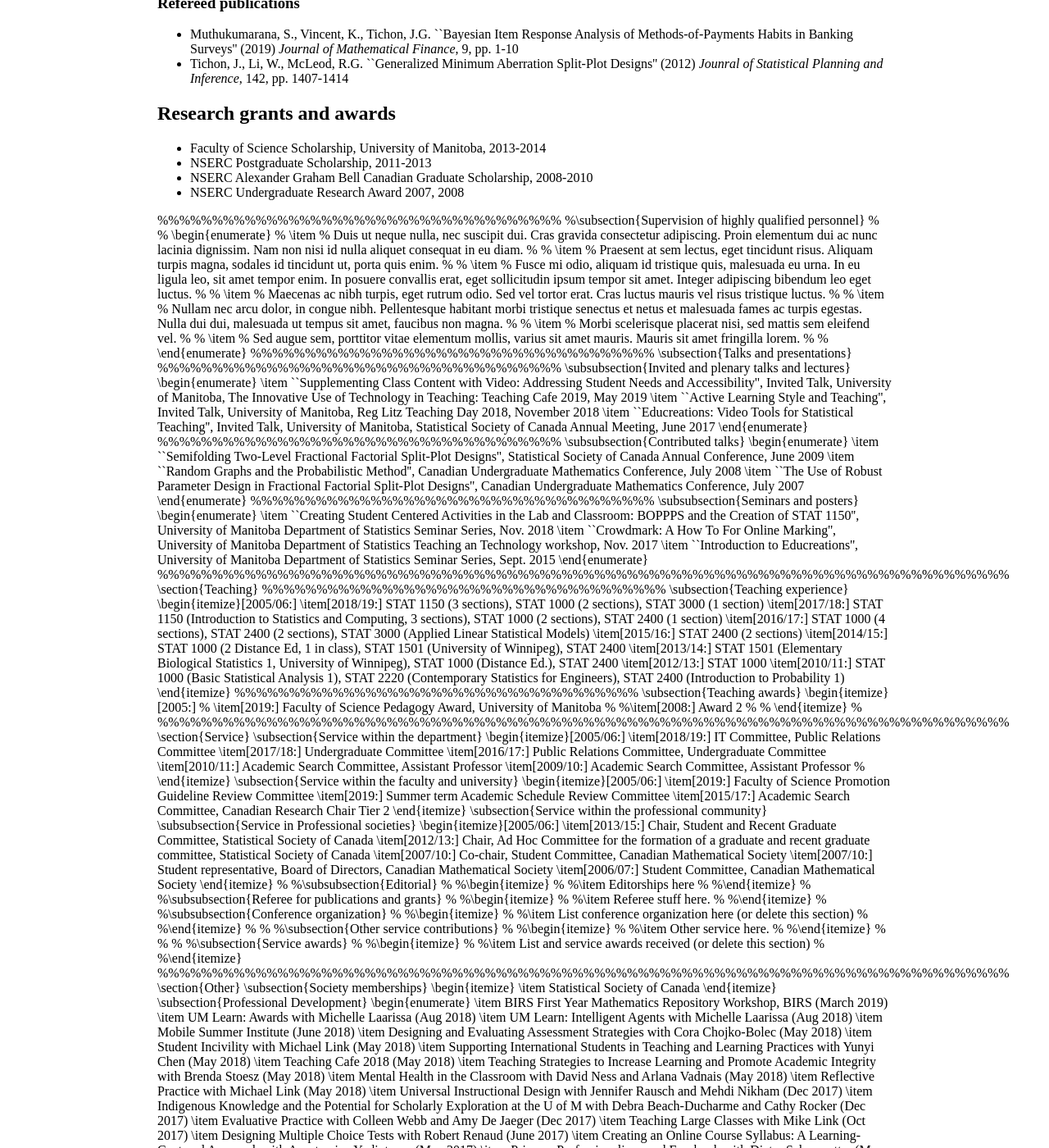
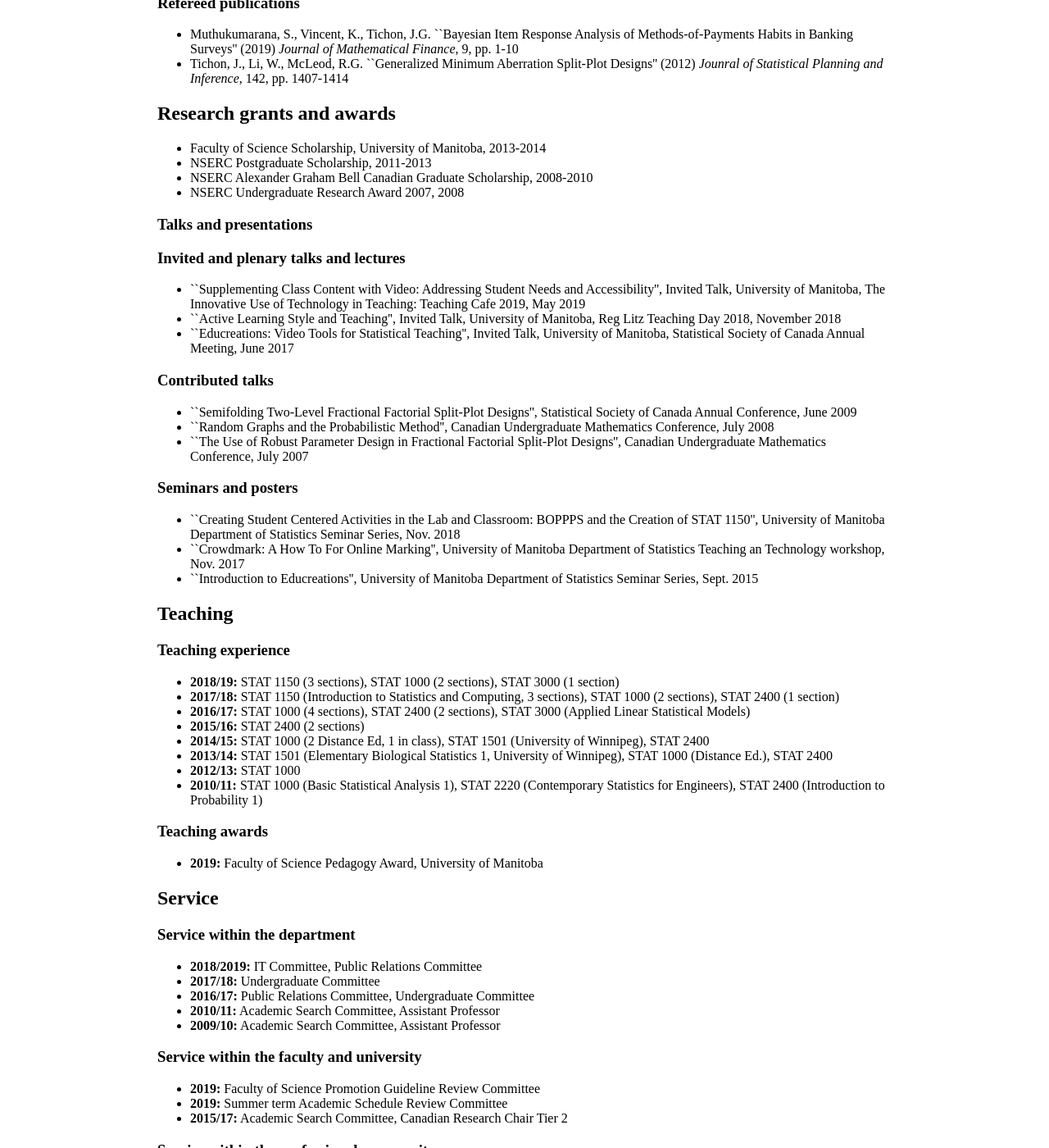
Before and after one commit to jtichon/jtichon.github.io, a Jekyll site: the page built from cv/index.html, in a window 1280 px wide and 1400 px high, scrolled down 964 px. Shown: the whole window at 82% size. Built offline with Jekyll 4.4.1, drawn with Linux system fonts in a browser that asks for light colours; some of the changed text lies outside the part shown.

Commit message:
Initial finished cv entering

```diff
--- a/cv/index.html
+++ b/cv/index.html
@@ -139,7 +139,7 @@ title: JenNa's CV
 
 			</ul>
 		</div>
-
+<!--
 %%%%%%%%%%%%%%%%%%%%%%%%%%%%%%%%%%%%%
 %\subsection{Supervision of highly qualified personnel}
 %
@@ -167,152 +167,165 @@ title: JenNa's CV
 %
 %	\end{enumerate}
 
+-->
+<div class = cvsubsection>
+	<h3> Talks and presentations </h3>
 
-%%%%%%%%%%%%%%%%%%%%%%%%%%%%%%%%%%%%%
-\subsection{Talks and presentations}
+	<div class = cvsubsubsection>
+		<h3>Invited and plenary talks and lectures </h3>
 
-%%%%%%%%%%%%%%%%%%%%%%%%%%%%%%%%%%%%%
-\subsubsection{Invited and plenary talks and lectures}
-
-	\begin{enumerate}
-	\item ``Supplementing Class Content with Video: Addressing Student Needs and Accessibility'', Invited Talk, University of Manitoba, The Innovative Use of Technology in Teaching: Teaching Cafe 2019, May 2019
-	\item ``Active Learning Style and Teaching'', Invited Talk, University of Manitoba, Reg Litz Teaching Day 2018, November 2018
-	\item
-	    ``Educreations: Video Tools for Statistical Teaching'', Invited Talk, University of Manitoba, Statistical Society of Canada Annual Meeting, June 2017
-	\end{enumerate}
+		<ul>
+	 		<li> ``Supplementing Class Content with Video: Addressing Student Needs and Accessibility'', Invited Talk, University of Manitoba, The Innovative Use of Technology in Teaching: Teaching Cafe 2019, May 2019 </li>
+	 		<li> ``Active Learning Style and Teaching'', Invited Talk, University of Manitoba, Reg Litz Teaching Day 2018, November 2018 </li>
+			<li>
+	    ``Educreations: Video Tools for Statistical Teaching'', Invited Talk, University of Manitoba, Statistical Society of Canada Annual Meeting, June 2017 </li>
+		</ul>
+	</div>
 
 
 
 
-%%%%%%%%%%%%%%%%%%%%%%%%%%%%%%%%%%%%%
-\subsubsection{Contributed talks}
 
-	\begin{enumerate}
-	\item
-		``Semifolding Two-Level Fractional Factorial Split-Plot Designs'', Statistical Society of Canada Annual Conference, June 2009
+	<div class = subsubsection>
+		<h3> Contributed talks </h3>
 
-	\item
-		``Random Graphs and the Probabilistic Method'', Canadian Undergraduate Mathematics Conference, July 2008
+		<ul>
+			<li> ``Semifolding Two-Level Fractional Factorial Split-Plot Designs'', Statistical Society of Canada Annual Conference, June 2009 </li>
 
-	\item
-		``The Use of Robust Parameter Design in Fractional Factorial Split-Plot Designs'', Canadian Undergraduate Mathematics Conference, July 2007
+			<li> ``Random Graphs and the Probabilistic Method'', Canadian Undergraduate Mathematics Conference, July 2008 </li>
+
+			<li> ``The Use of Robust Parameter Design in Fractional Factorial Split-Plot Designs'', Canadian Undergraduate Mathematics Conference, July 2007 </li>
+
+		</ul>
+
+	</div>
 
 
-	\end{enumerate}
+	<div class = subsubsection>
+		<h3> Seminars and posters </h3>
+
+		<ul>
+
+			<li>``Creating Student Centered Activities in the Lab and Classroom: BOPPPS and the Creation of STAT 1150'', University of Manitoba Department of Statistics Seminar Series, Nov. 2018 </li>
+
+	 		<li>``Crowdmark: A How To For Online Marking'', University of Manitoba Department of Statistics Teaching an Technology workshop, Nov. 2017 </li>
+
+			<li> ``Introduction to Educreations'', University of Manitoba Department of Statistics Seminar Series, Sept. 2015 </li>
+
+		</ul>
+
+	</div>
+
+</div>
+
+</div>
+
+<!-- Teaching -->
+<div class = cvsection>
+<h2> Teaching </h2>
+
+	<div class = cvsubsection>
+		<h3> Teaching experience </h3>
+
+		<ul>
+
+			<li> <b>2018/19:</b> STAT 1150 (3 sections), STAT 1000 (2 sections), STAT 3000 (1 section) </li>
+
+			<li> <b>2017/18:</b> STAT 1150 (Introduction to Statistics and Computing, 3 sections), STAT 1000 (2 sections), STAT 2400 (1 section) </li>
+
+			<li> <b>2016/17:</b> STAT 1000 (4 sections), STAT 2400 (2 sections), STAT 3000 (Applied Linear Statistical Models)</li>
+
+			<li> <b>2015/16:</b> STAT 2400 (2 sections) </li>
+
+			<li> <b>2014/15:</b> STAT 1000 (2 Distance Ed, 1 in class), STAT 1501 (University of Winnipeg), STAT 2400 </li>
+
+			<li> <b>2013/14:</b> STAT 1501 (Elementary Biological Statistics 1, University of Winnipeg), STAT 1000 (Distance Ed.), STAT 2400</li>
+
+			<li> <b>2012/13:</b> STAT 1000 </li>
+
+			<li> <b>2010/11:</b>  STAT 1000 (Basic Statistical Analysis 1), STAT 2220 (Contemporary Statistics for Engineers), STAT 2400 (Introduction to Probability 1)</li>
+
+		</ul>
+	</div>
+
+	<div class = cvsubsection>
+		<h3> Teaching awards</h3>
+
+		<ul>
+
+			<li> <b>2019:</b>  Faculty of Science Pedagogy Award, University of Manitoba </li>
+
+		</ul>
+
+	</div>
+
+<!-- Service -->
+<div class = cvsection>
+
+	<h2>Service</h2>
+
+	<div class = cvsubsection>
+		<h3>Service within the department</h3>
+
+		<ul>
+
+ 			<li> <b> 2018/2019:</b> IT Committee, Public Relations Committee </li>
+
+			<li> <b> 2017/18: </b> Undergraduate Committee </li>
+
+			<li> <b> 2016/17:</b> Public Relations Committee, Undergraduate Committee </li>
+
+			<li> <b> 2010/11:</b> Academic Search Committee, Assistant Professor </li>
+
+			<li> <b> 2009/10:</b> Academic Search Committee, Assistant Professor </li>
+
+		</ul>
+	</div>
 
 
-%%%%%%%%%%%%%%%%%%%%%%%%%%%%%%%%%%%%%
-\subsubsection{Seminars and posters}
+	<div class = cvsubsection>
+		<h3> Service within the faculty and university </h3>
 
-	\begin{enumerate}
+		<ul>
 
-	\item ``Creating Student Centered Activities in the Lab and Classroom: BOPPPS and the Creation of STAT 1150'', University of Manitoba Department of Statistics Seminar Series, Nov. 2018
+			<li> <b>2019:</b> Faculty of Science Promotion Guideline Review Committee </li>
 
-	\item ``Crowdmark: A How To For Online Marking'', University of Manitoba Department of Statistics Teaching an Technology workshop, Nov. 2017
+			<li> <b>2019:</b> Summer term Academic Schedule Review Committee </li>
 
-	\item
-		``Introduction to Educreations'', University of Manitoba Department of Statistics Seminar Series, Sept. 2015
+			<li> <b>2015/17:</b> Academic Search Committee, Canadian Research Chair Tier 2 </li>
 
-	\end{enumerate}
+		</ul>
+	</div>
 
 
-%%%%%%%%%%%%%%%%%%%%%%%%%%%%%%%%%%%%%%%%%%%%%%%%%%%%%%%%%%%%%%%%%%%%%%%%%%%%%%
+	<div class = cvsubection>
 
-\section{Teaching}
+		<h3>Service within the professional community</h3>
 
-%%%%%%%%%%%%%%%%%%%%%%%%%%%%%%%%%%%%%
-\subsection{Teaching experience}
+		<div class = cvsubsubsection>
 
-\begin{itemize}[2005/06:]
+			<h3>Service in Professional societies</h3>
 
-\item[2018/19:] STAT 1150 (3 sections), STAT 1000 (2 sections), STAT 3000 (1 section)
+			<ul>
 
-\item[2017/18:] STAT 1150 (Introduction to Statistics and Computing, 3 sections), STAT 1000 (2 sections), STAT 2400 (1 section)
+				<li> <b>2013/15:</b> Chair, Student and Recent Graduate Committee, Statistical Society of Canada </li>
 
-\item[2016/17:] STAT 1000 (4 sections), STAT 2400 (2 sections), STAT 3000 (Applied Linear Statistical Models)
+				<li> <b>2012/13:</b> Chair, Ad Hoc Committee for the formation of a graduate and recent graduate committee, Statistical Society of Canada </li>
 
-\item[2015/16:] STAT 2400 (2 sections)
+				<li> <b>2007/10:</b> Co-chair, Student Committee, Canadian Mathematical Society </li>
 
-\item[2014/15:] STAT 1000 (2 Distance Ed, 1 in class), STAT 1501 (University of Winnipeg), STAT 2400
+				<li> <b>2007/10:</b> Student representative, Board of Directors, Canadian Mathematical Society </li>
 
-\item[2013/14:] STAT 1501 (Elementary Biological Statistics 1, University of Winnipeg), STAT 1000 (Distance Ed.), STAT 2400
+				<li> <b>2006/07:</b> Student Committee, Canadian Mathematical Society </li>
 
-\item[2012/13:] STAT 1000
+			</ul>
+		</div>
 
-\item[2010/11:]  STAT 1000 (Basic Statistical Analysis 1), STAT 2220 (Contemporary Statistics for Engineers), STAT 2400 (Introduction to Probability 1)
+	</div>
 
-\end{itemize}
+</div>
 
-
-
-%%%%%%%%%%%%%%%%%%%%%%%%%%%%%%%%%%%%%
-\subsection{Teaching awards}
-
-\begin{itemize}[2005:]
-%
-\item[2019:]  Faculty of Science Pedagogy Award, University of Manitoba
-%
-%\item[2008:]  Award 2
-%
-%
-\end{itemize}
-%
-
-%%%%%%%%%%%%%%%%%%%%%%%%%%%%%%%%%%%%%%%%%%%%%%%%%%%%%%%%%%%%%%%%%%%%%%%%%%%%%%
-
-\section{Service}
-
-\subsection{Service within the department}
-
-\begin{itemize}[2005/06:]
-
-\item[2018/19:] IT Committee, Public Relations Committee
-
-\item[2017/18:] Undergraduate Committee
-
-\item[2016/17:] Public Relations Committee, Undergraduate Committee
-
-\item[2010/11:] Academic Search Committee, Assistant Professor
-
-\item[2009/10:] Academic Search Committee, Assistant Professor
-%
-\end{itemize}
-
-
-
-\subsection{Service within the faculty and university}
-
-\begin{itemize}[2005/06:]
-
-\item[2019:] Faculty of Science Promotion Guideline Review Committee
-
-\item[2019:] Summer term Academic Schedule Review Committee
-
-\item[2015/17:] Academic Search Committee, Canadian Research Chair Tier 2
-
-
-\end{itemize}
-
-
-\subsection{Service within the professional community}
-
-
-\subsubsection{Service in Professional societies}
-
-\begin{itemize}[2005/06:]
-
-\item[2013/15:] Chair, Student and Recent Graduate Committee, Statistical Society of Canada
-
-\item[2012/13:] Chair, Ad Hoc Committee for the formation of a graduate and recent graduate committee, Statistical Society of Canada
-
-\item[2007/10:] Co-chair, Student Committee, Canadian Mathematical Society
-
-\item[2007/10:] Student representative, Board of Directors, Canadian Mathematical Society
-
-\item[2006/07:] Student Committee, Canadian Mathematical Society
-
-\end{itemize}
-
+<!--
 %
 %\subsubsection{Editorial}
 %
@@ -357,60 +370,68 @@ title: JenNa's CV
 %
 %\end{itemize}
 
+-->
 
-%%%%%%%%%%%%%%%%%%%%%%%%%%%%%%%%%%%%%%%%%%%%%%%%%%%%%%%%%%%%%%%%%%%%%%%%%%%%%%
+<!-- Other -->
+<div class = cvsection>
 
-\section{Other}
+	<h2>Other</h2>
 
-\subsection{Society memberships}
+	<div class = cvsubsection>
+		<h3>Society memberships </h3>
 
-\begin{itemize}
+		<ul>
 
-\item Statistical Society of Canada
+			<li> Statistical Society of Canada </li>
 
-\end{itemize}
+		</ul>
+	</div>
 
-\subsection{Professional Development}
+	<div class = cvsubsection>
+		<h3>Professional Development </h3>
 
-\begin{enumerate}
-\item BIRS First Year Mathematics Repository Workshop, BIRS (March 2019)
-\item UM Learn: Awards with Michelle Laarissa (Aug 2018)
-\item UM Learn: Intelligent Agents with Michelle Laarissa (Aug 2018)
-\item Mobile Summer Institute (June 2018)
-\item Designing and Evaluating Assessment Strategies with Cora Chojko-Bolec (May 2018)
-\item Student Incivility with Michael Link (May 2018)
-\item Supporting International Students in Teaching and Learning Practices with Yunyi Chen (May 2018)
-\item Teaching Cafe 2018 (May 2018)
-\item Teaching Strategies to Increase Learning and Promote Academic Integrity with Brenda Stoesz (May 2018)
-\item Mental Health in the Classroom with David Ness and Arlana Vadnais (May 2018)
-\item Reflective Practice with Michael Link (May 2018)
-\item Universal Instructional Design with Jennifer Rausch and Mehdi Nikham (Dec 2017)
-\item Indigenous Knowledge and the Potential for Scholarly Exploration at the U of M with Debra Beach-Ducharme and Cathy Rocker (Dec 2017)
-\item Evaluative Practice with Colleen Webb and Amy De Jaeger (Dec 2017)
-\item Teaching Large Classes with Mike Link (Oct 2017)
-\item Designing Multiple Choice Tests with Robert Renaud (June 2017)
-\item Creating an Online Course Syllabus: A Learning-Centered Approach with Anastassiya Yudintseva (May 2017)
-\item Privacy, Professionalism, and Facebook with Dieter Schonwetter (May 2017)
-\item Constructive Alignment with Lori Wallace (May 2017)
-\item Providing Effective Feedback with Kathy Block and Miriam Unruh (Feb 2017)
-\item UM Learn - Quizzes with Michelle Laarissa (Oct 2016)
-\item Mental Health in the Classroom with David Ness and Arlana Vadnais (Oct 2016)
-\item UM Learn - Gradebook with Michelle Laarissa (Oct 2016)
-\item Teaching in Technology with Michael Link (Oct 2016)
-\item Teaching Dossier with Colleen Webb (Sept 2016)
-\item Lesson Planning with Jennifer Rausch (Sept 2016)
-\item Introduction to UM Learn with Michelle Laarissa and Lorna Allard (Sept 2016)
-\item UM Learn - Content with Michelle Laarissa and Lorna Allard (Sept 2016)
-\item Supporting Students With Disabilities with Carolyn Christie and Jeff Buhse (Mar 2016)
-\item Developing Effective Online Communication to Promote Critical Thinking with Jennifer Rausch (Mar 2016)
-\item Writing Higher Order Assessments and Test Questions (Feb 2016)
-\item Effective PowerPoint Use: How to Avoid Death by PowerPoint (Feb 2016)
-\item Student Incivility with Brandy Usick and Jackie Gruber  (Jan 2015)
-\item Reflective Practice with Michael Link (Dec 2015)
-\item Intercultural Communication with Erica Jung (Nov 2015)
-\item Visual Content in Your Teaching: Why It's Effective and How to Get it Started with Sarah Clark and Katherine Penner (Oct 2015)
-\end{enumerate}
+		<ul>
+ 			<li> BIRS First Year Mathematics Repository Workshop, BIRS (March 2019)
+ 			<li> UM Learn: Awards with Michelle Laarissa (Aug 2018)
+ 			<li> UM Learn: Intelligent Agents with Michelle Laarissa (Aug 2018)
+ 			<li> Mobile Summer Institute (June 2018)
+ 			<li> Designing and Evaluating Assessment Strategies with Cora Chojko-Bolec (May 2018)
+ 			<li> Student Incivility with Michael Link (May 2018)
+ 			<li> Supporting International Students in Teaching and Learning Practices with Yunyi Chen (May 2018)
+ 			<li> Teaching Cafe 2018 (May 2018)
+ 			<li> Teaching Strategies to Increase Learning and Promote Academic Integrity with Brenda Stoesz (May 2018)
+ 			<li> Mental Health in the Classroom with David Ness and Arlana Vadnais (May 2018)
+ 			<li> Reflective Practice with Michael Link (May 2018)
+			<li> Universal Instructional Design with Jennifer Rausch and Mehdi Nikham (Dec 2017)
+ 			<li> Indigenous Knowledge and the Potential for Scholarly Exploration at the U of M with Debra Beach-Ducharme and Cathy Rocker (Dec 2017)
+ 			<li> Evaluative Practice with Colleen Webb and Amy De Jaeger (Dec 2017)
+ 			<li> Teaching Large Classes with Mike Link (Oct 2017)
+ 			<li> Designing Multiple Choice Tests with Robert Renaud (June 2017)
+ 			<li> Creating an Online Course Syllabus: A Learning-Centered Approach with Anastassiya Yudintseva (May 2017)
+ 			<li> Privacy, Professionalism, and Facebook with Dieter Schonwetter (May 2017)
+ 			<li> Constructive Alignment with Lori Wallace (May 2017)
+			<li> Providing Effective Feedback with Kathy Block and Miriam Unruh (Feb 2017)
+ 			<li> UM Learn - Quizzes with Michelle Laarissa (Oct 2016)
+ 			<li> Mental Health in the Classroom with David Ness and Arlana Vadnais (Oct 2016)
+ 			<li> UM Learn - Gradebook with Michelle Laarissa (Oct 2016)
+ 			<li> Teaching in Technology with Michael Link (Oct 2016)
+ 			<li> Teaching Dossier with Colleen Webb (Sept 2016)
+ 			<li> Lesson Planning with Jennifer Rausch (Sept 2016)
+ 			<li> Introduction to UM Learn with Michelle Laarissa and Lorna Allard (Sept 2016)
+ 			<li> UM Learn - Content with Michelle Laarissa and Lorna Allard (Sept 2016)
+ 			<li> Supporting Students With Disabilities with Carolyn Christie and Jeff Buhse (Mar 2016)
+ 			<li> Developing Effective Online Communication to Promote Critical Thinking with Jennifer Rausch (Mar 2016)
+ 			<li> Writing Higher Order Assessments and Test Questions (Feb 2016)
+ 			<li> Effective PowerPoint Use: How to Avoid Death by PowerPoint (Feb 2016)
+ 			<li> Student Incivility with Brandy Usick and Jackie Gruber  (Jan 2015)
+ 			<li> Reflective Practice with Michael Link (Dec 2015)
+ 			<li> Intercultural Communication with Erica Jung (Nov 2015)
+ 			<li> Visual Content in Your Teaching: Why It's Effective and How to Get it Started with Sarah Clark and Katherine Penner (Oct 2015)
+		</ul>
 
+	</div>
+
+<!--
 %\subsection{Professional designations}
 %
 %\begin{itemize}
@@ -419,12 +440,14 @@ title: JenNa's CV
 %
 %\end{itemize}
 %
-\subsection{Professional Working Groups}
+-->
+	<div class = cvsubsection>
+		<h3> Professional Working Groups </h3>
 
-\begin{itemize}
+		<ul>
 
-\item PALS, pedagogy in science teaching working group, Faculty of Science, University of Manitoba (2017-present)
+ 			<li> PALS, pedagogy in science teaching working group, Faculty of Science, University of Manitoba (2017-present) </li>
 
-\item First-Year Mathematics Repository, pedagogy for first-year mathematics and statistics service course working group, Canada (2019)
+ 			<li> First-Year Mathematics Repository, pedagogy for first-year mathematics and statistics service course working group, Canada (2019) </li>
 
-\end{itemize}
+		</ul>
```
